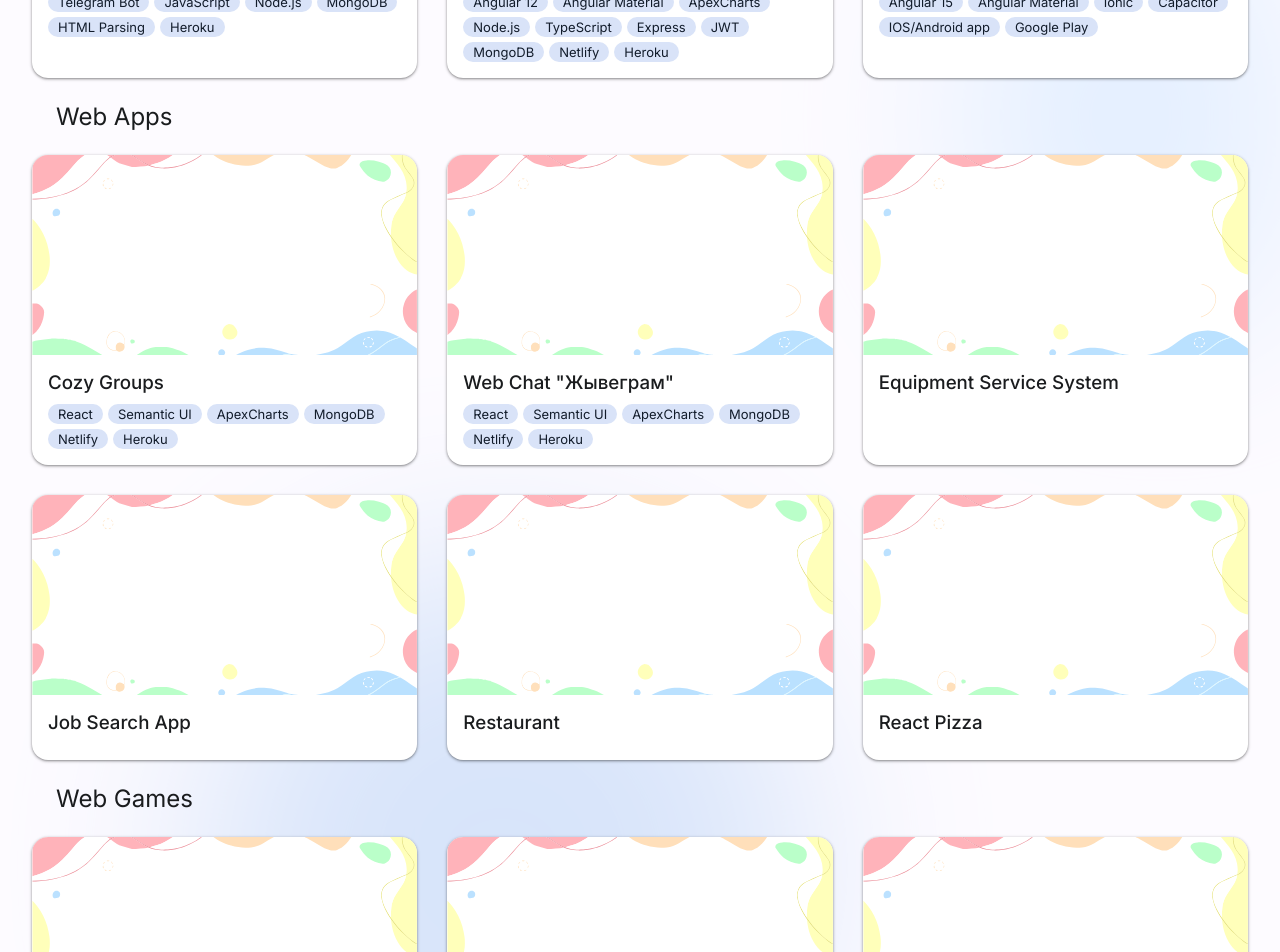
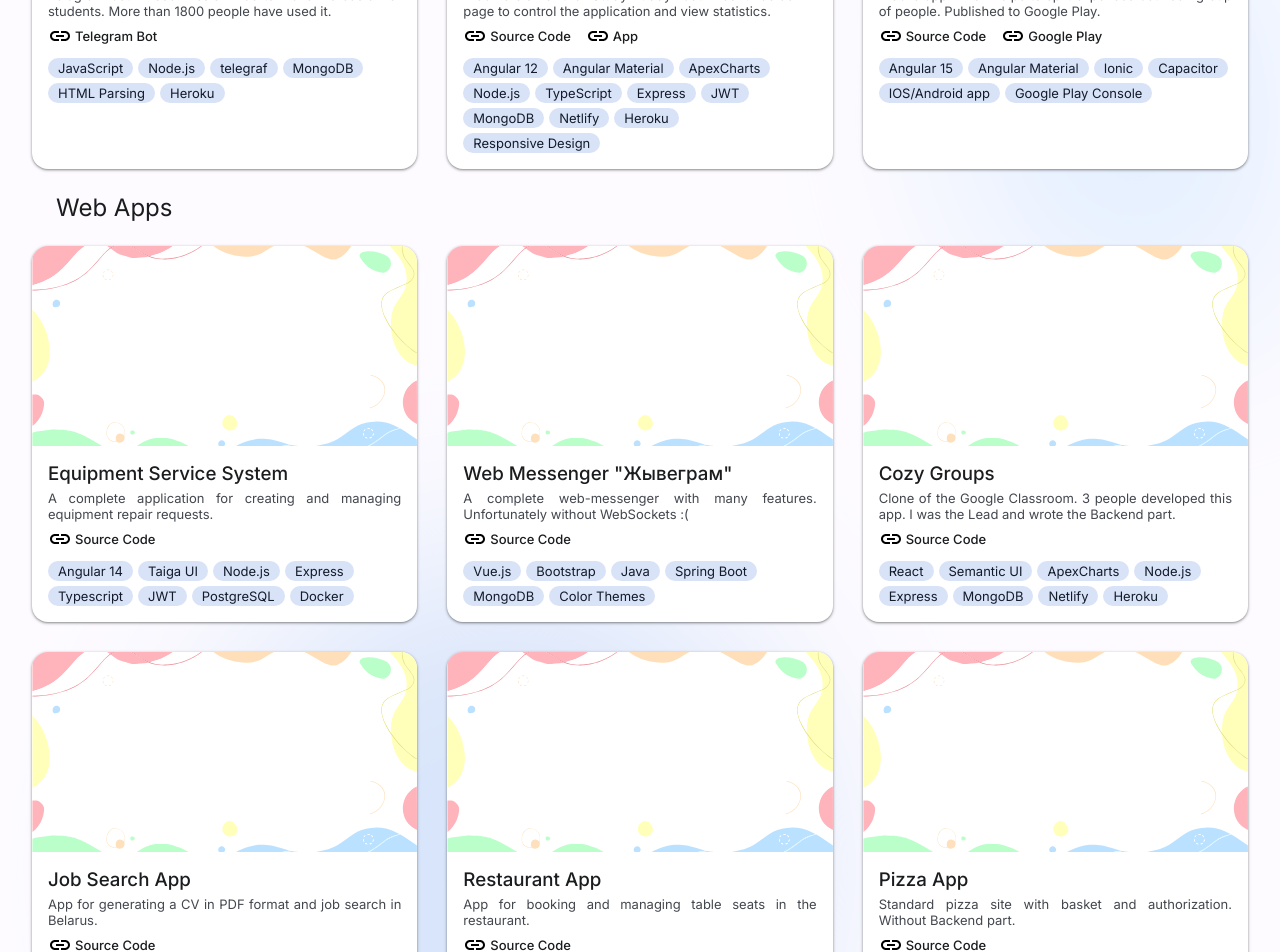
Before and after one commit to danyavol/personal-page, a Next.js app: page / in a window 1280 px wide. Shown: the part 940-1892 px from the top of the page. Built offline with nearby package versions, Linux system fonts and the light colour scheme.

Commit message:
feat: Add description for all projects

```diff
--- a/package.json
+++ b/package.json
@@ -17,5 +17,8 @@
     "react-dom": "18.2.0",
     "sass": "^1.62.1",
     "typescript": "5.0.4"
+  },
+  "devDependencies": {
+    "@svgr/webpack": "^8.0.1"
   }
 }
--- a/src/components/project-card/project-card.module.scss
+++ b/src/components/project-card/project-card.module.scss
@@ -2,7 +2,6 @@
     background-color: var(--md-sys-color-surface-container-lowest);;
     box-shadow: 0px 1px 2px rgba(0, 0, 0, 0.3), 0px 1px 3px 1px rgba(0, 0, 0, 0.15);
     border-radius: 16px;
-    cursor: pointer;
     transition: background-color 0.2s ease;
     width: 100%;
     height: 100%;
@@ -12,6 +11,7 @@
     .cardPreview {
         position: relative;
         height: 200px;
+        cursor: pointer;
 
         img {
             border-radius: 16px 16px 0 0;
@@ -20,64 +20,47 @@
             background-size: contain;
             object-fit: cover;
         }
-
-        .cardPreviewOverlay .description {
-            position: absolute;
-            bottom: 10px;
-            left: 16px;
-            right: 16px;
-            color: white;
-            text-align: justify;
-
-            overflow: hidden;
-            text-overflow: ellipsis;
-            display: -webkit-box;
-            -webkit-line-clamp: 2;
-            -webkit-box-orient: vertical;
-            font-size: 13px;
-        }
-    }
-
-    &:hover, &:focus {
-        box-shadow: 0px 1px 2px rgba(0, 0, 0, 0.3), 0px 2px 6px 2px rgba(0, 0, 0, 0.15);
-        background-color: var(--md-sys-color-surface-container-low);
-        outline: none;
-    }
-
-    &:hover,  &:focus {
-        .cardPreviewOverlay {
-            opacity: 1;
-        }
-    }
-
-    .cardPreviewOverlay {
-        transition: opacity 0.2s ease;
-        opacity: 0;
-        position: absolute;
-        width: 100%;
-        height: 100%;
-        top: 0;
-        left: 0;
-        border-radius: 16px 16px 0 0;
-        background: linear-gradient(
-            180deg,
-            transparent 64%,
-            rgba(0, 0, 0, 0.4) 76%,
-            rgba(0, 0, 0, 0.7) 88%
-        );
     }
 
     .cardDescription {
         padding: 16px;
 
-
         h3 {
             font-weight: 500;
         }
 
-        p {
+        .description {
+            margin-top: 5px;
+            text-align: justify;
             font-size: 13px;
             color: var(--md-sys-color-on-surface-variant);
+            font-size: 13px;
+        }
+    }
+}
+
+.links {
+    margin-top: 5px;
+    display: flex;
+    gap: 15px;
+    flex-wrap: wrap;
+
+    .link {
+        display: flex;
+        align-items: center;
+        font-size: 13px;
+        font-weight: 500;
+
+        svg {
+            margin-right: 3px;
+        }
+
+        &:hover {
+            color: var(--md-sys-color-primary);
+
+            svg {
+                fill: var(--md-sys-color-primary);
+            }
         }
     }
 }
--- a/src/components/project-card/project-card.tsx
+++ b/src/components/project-card/project-card.tsx
@@ -1,18 +1,27 @@
 import { Project } from "@/constants/projects";
 import styles from "./project-card.module.scss";
+import LinkIcon from "../../../public/images/icons/link.svg";
 
 export default function ProjectCard(params: { project: Project }) {
-    const { title, description, tags, images, previewImg } = params.project;
+    const { title, description, tags, images, previewImg, links } = params.project;
     return (
         <div className={styles.card} tabIndex={0}>
             <div className={styles.cardPreview}>
                 <img src={previewImg} />
-                <div className={styles.cardPreviewOverlay}>
-                    <div className={styles.description}>{description}</div>
-                </div>
             </div>
             <div className={styles.cardDescription}>
                 <h3>{title}</h3>
+                <p className={styles.description}>{description}</p>
+
+                <div className={styles.links}>
+                    { links?.map((link, index) => (
+                        <a className={styles.link} href={link.url} target="_blank" key={index}>
+                            <LinkIcon />
+                            {link.label}
+                        </a>
+                    )) }
+                </div>
+
                 <div className={styles.tags}>
                     {tags.map((tag, index) => <span className={styles.tag} key={index}>{tag}</span>)}
                 </div>
--- a/src/constants/projects.tsx
+++ b/src/constants/projects.tsx
@@ -1,9 +1,16 @@
 export interface Project {
     title: string;
-    description: any;
+    description: string;
+    links?: Link[];
     tags: string[];
     previewImg: string;
     images: string[];
+}
+
+export interface Link {
+    url: string;
+    label: string;
+    icon?: string;
 }
 
 export const projects: {[category: string]: Project[]} = {
@@ -11,65 +18,94 @@ export const projects: {[category: string]: Project[]} = {
         {
             title: 'Bot "Study Buddy"',
             description: "Telegram bot whose mission was to make life easier for students. More than 1800 people have used it.",
-            tags: ["Telegram Bot", "JavaScript", "Node.js", "MongoDB", "HTML Parsing", "Heroku"],
+            tags: ["JavaScript", "Node.js", "telegraf", "MongoDB", "HTML Parsing", "Heroku"],
+            links: [
+                { url: "https://t.me/mitsoStudentBot", label: "Telegram Bot" },
+            ],
             previewImg: "/images/projects/study-buddy-bot/preview.png",
             images: []
         },
         {
             title: 'Web App "Study Buddy"',
             description: 'Web version of the "Study Buddy" bot. Also it has admin page to control the application and view statistics.',
-            tags: ["Angular 12", "Angular Material", "ApexCharts", "Node.js", "TypeScript", "Express", "JWT", "MongoDB", "Netlify", "Heroku"],
+            tags: ["Angular 12", "Angular Material", "ApexCharts", "Node.js", "TypeScript", "Express", "JWT", "MongoDB", "Netlify", "Heroku", "Responsive Design"],
+            links: [
+                { url: "https://github.com/danyavol/mitso-schedule-web", label: "Source Code" },
+                { url: "https://mitso.netlify.app", label: "App" },
+            ],
             previewImg: "/images/projects/study-buddy-web/preview.png",
             images: []
         },
         {
             title: "Money Splitter",
             description: "Mobile app which helps to split expenses between group of people. Published to Google Play.",
-            tags: ["Angular 15", "Angular Material", "Ionic", "Capacitor", "IOS/Android app", "Google Play"],
+            tags: ["Angular 15", "Angular Material", "Ionic", "Capacitor", "IOS/Android app", "Google Play Console"],
+            links: [
+                { url: "https://github.com/danyavol/money-splitter", label: "Source Code" },
+                { url: "https://play.google.com/store/apps/details?id=danyavol.moneysplitter", label: "Google Play" },
+            ],
             previewImg: "/images/projects/money-splitter/preview.png",
             images: []
         },
     ],
     webApps: [
         {
-            title: "Cozy Groups",
-            description: "",
-            tags: ["React", "Semantic UI", "ApexCharts", "MongoDB", "Netlify", "Heroku"],
+            title: "Equipment Service System",
+            description: "A complete application for creating and managing equipment repair requests.",
+            tags: ["Angular 14", "Taiga UI", "Node.js", "Express", "Typescript", "JWT", "PostgreSQL", "Docker"],
+            links: [
+                { url: "https://github.com/danyavol/equipment-service-system", label: "Source Code" },
+            ],
             previewImg: "/images/project-placeholder.svg",
             images: []
         },
         {
-            title: 'Web Chat "Жывеграм"',
-            description: "",
-            tags: ["React", "Semantic UI", "ApexCharts", "MongoDB", "Netlify", "Heroku"],
+            title: 'Web Messenger "Жывеграм"',
+            description: "A complete web-messenger with many features. Unfortunately without WebSockets :(",
+            tags: ["Vue.js", "Bootstrap", "Java", "Spring Boot", "MongoDB", "Color Themes"],
+            links: [
+                { url: "https://github.com/danyavol/web-chat-server", label: "Source Code" },
+            ],
             previewImg: "/images/project-placeholder.svg",
             images: []
         },
         {
-            title: "Equipment Service System",
-            description: "",
-            tags: [],
+            title: "Cozy Groups",
+            description: "Clone of the Google Classroom. 3 people developed this app. I was the Lead and wrote the Backend part.",
+            tags: ["React", "Semantic UI", "ApexCharts", "Node.js", "Express", "MongoDB", "Netlify", "Heroku"],
+            links: [
+                { url: "https://github.com/danyavol/cozy-groups", label: "Source Code" },
+            ],
             previewImg: "/images/project-placeholder.svg",
             images: []
         },
         {
             title: "Job Search App",
-            description: "",
-            tags: [],
+            description: "App for generating a CV in PDF format and job search in Belarus.",
+            tags: ["Vue.js", "Bulma (CSS Framework)", "Node.js", "Express", "HTML Parsing", "HTML to PDF"],
+            links: [
+                { url: "https://github.com/danyavol/job-search-app", label: "Source Code" },
+            ],
             previewImg: "/images/project-placeholder.svg",
             images: []
         },
         {
-            title: "Restaurant",
-            description: "",
-            tags: [],
+            title: "Restaurant App",
+            description: "App for booking and managing table seats in the restaurant.",
+            tags: ["Vue.js", "Bootstrap", "Node.js", "Express", "MongoDB"],
+            links: [
+                { url: "https://github.com/danyavol/restaurant-app", label: "Source Code" },
+            ],
             previewImg: "/images/project-placeholder.svg",
             images: []
         },
         {
-            title: "React Pizza",
-            description: "",
-            tags: [],
+            title: "Pizza App",
+            description: "Standard pizza site with basket and authorization. Without Backend part.",
+            tags: ["React", "Bootstrap", "Webpack"],
+            links: [
+                { url: "https://github.com/danyavol/react-pizza", label: "Source Code" },
+            ],
             previewImg: "/images/project-placeholder.svg",
             images: []
         },
@@ -77,29 +113,44 @@ export const projects: {[category: string]: Project[]} = {
     webGames: [
         {
             title: "2D Platformer",
-            description: "",
-            tags: [],
+            description: "My own engine to run 2D games in browser. Automatic camera follow, physics, collision, animations, map config, etc.",
+            tags: ["TypeScript", "webpack", "No libraries"],
+            links: [
+                { url: "https://github.com/danyavol/2d-platformer", label: "Source Code" },
+            ],
             previewImg: "/images/project-placeholder.svg",
             images: []
         },
         {
             title: "Tetris",
-            description: "",
-            tags: [],
+            description: "Tetris game with classic rules. But it's me falling inside the blocks :D",
+            tags: ["Vanilla JavaScript", "OOP", "Responsive Design"],
+            links: [
+                { url: "https://github.com/danyavol/tetris", label: "Source Code" },
+                { url: "https://tetris.danyavol.dev", label: "Play it!" },
+            ],
             previewImg: "/images/project-placeholder.svg",
             images: []
         },
         {
             title: "Sea Battle",
-            description: "",
-            tags: [],
+            description: "Sea battle game. You can play against the other player or computer. There are games statistics.",
+            tags: ["Vanilla JavaScript", "Responsive Design"],
+            links: [
+                { url: "https://github.com/danyavol/sea-battle", label: "Source Code" },
+                { url: "https://sea-battle.danyavol.dev", label: "Play it!" },
+            ],
             previewImg: "/images/project-placeholder.svg",
             images: []
         },
         {
             title: "Ping-Pong",
-            description: "",
-            tags: [],
+            description: "Simple ping-pong game. The purpose of creating the game was to learn how to use Canvas API.",
+            tags: ["Vanilla JavaScript", "Canvas API", "Responsive Design"],
+            links: [
+                { url: "https://github.com/danyavol/ping-pong", label: "Source Code" },
+                { url: "https://ping-pong.danyavol.dev", label: "Play it!" },
+            ],
             previewImg: "/images/project-placeholder.svg",
             images: []
         },
@@ -107,15 +158,22 @@ export const projects: {[category: string]: Project[]} = {
     other: [
         {
             title: "Car Tracker",
-            description: "",
-            tags: [],
+            description: "Telegram bot which helps to track changes at car market and catch the best and the cheapest offer. Architected with possibility to add new markets(car selling websites).",
+            tags: ["Node.js", "Typescript", "telegraf", "RxJs", "HTML Parsing", "Firebase"],
+            links: [
+                { url: "https://github.com/danyavol/car-tracker", label: "Source Code" },
+                { url: "https://t.me/carsTrackerBot", label: "Telegram Bot" },
+            ],
             previewImg: "/images/project-placeholder.svg",
             images: []
         },
         {
             title: "Salary Calculator",
-            description: "",
-            tags: [],
+            description: "CLI app - Gross/NET salary converter. Written using Dart language.",
+            tags: ["Dart"],
+            links: [
+                { url: "https://github.com/danyavol/salary_calculator", label: "Source Code" },
+            ],
             previewImg: "/images/project-placeholder.svg",
             images: []
         },
--- a/src/pages/header/header.tsx
+++ b/src/pages/header/header.tsx
@@ -12,7 +12,7 @@ export default function Header() {
         <div className={styles.titleWrapper}>
             <div>
                 <h1 className={styles.title}>Hey! <strong>I'm Daniil</strong>, a<br/><strong>Software Engineer</strong></h1>
-                <p className={styles.titleDescription}>I've been developing web and mobile apps for over 3 years. I'm into active sports, snowboarding, woodworking and traveling.</p>
+                <p className={styles.titleDescription}>I've been developing apps since 2019. I'm into active sports, snowboarding, woodworking and traveling.</p>
             </div>
             <div className={styles.photoWrapper}>
                 <img src="/images/my-photo.jpg" alt="Photo of me" className={styles.photo} />
```
Also changed, not shown: next.config.js (+9 -0 lines), public/images/icons/link.svg (added), 1 other file (tests, documents, lock files or other folders).
